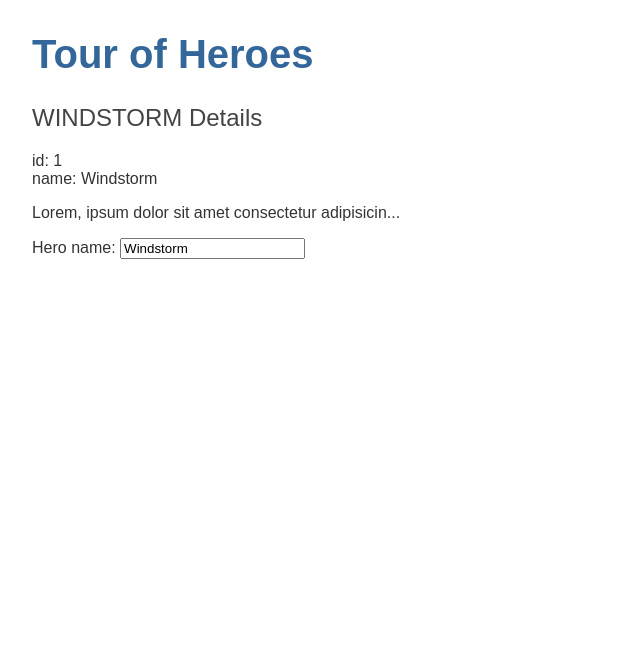
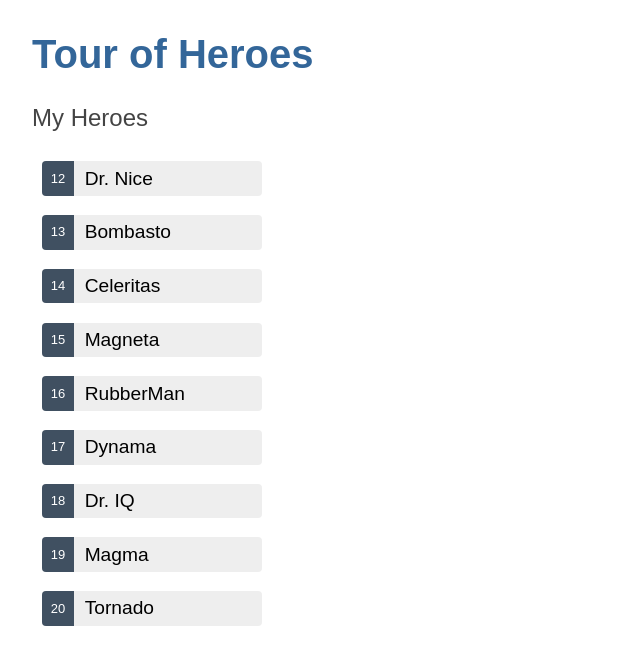
Before and after one commit to Mouhamet99/LetsAngular, an Angular app: page / in a window 1280 px wide. Shown: the top 664 px of the page, without its empty margins (0-640 px from the left). Built offline with nearby package versions, Linux system fonts and the light colour scheme.

Commit message:
display  list of heroes using mock-heroes

```diff
--- a/src/app/heroes/heroes.component.html
+++ b/src/app/heroes/heroes.component.html
@@ -1,8 +1,21 @@
-<h2>{{hero.name | uppercase}} Details</h2>
-<div><span>id: </span>{{hero.id}}</div>
-<div><span>name: </span>{{hero.name}}</div>
-<p>{{"Lorem, ipsum dolor sit amet consectetur adipisicing elit. Eos, error? Aut consequuntur, officia ea repellendus hicvoluptates earum dolores accusantium iste neque sunt voluptatum et alias aliquid omnis distinctio vero sit nesciuntofficiis! Ipsum cumque quibusdam id sequi, esse consectetur nihil culpa? Velit totam, molestiae dolor doloribus culpadicta hic!" | summary}}</p>
-<div>
-  <label for="name">Hero name: </label>
-  <input id="name" [(ngModel)]="hero.name" placeholder="name">
+<div *ngIf="selectedHero">
+  <h2>{{selectedHero.name | uppercase}} Details</h2>
+  <div>id: {{selectedHero.id}}</div>
+  <p>{{"Lorem id sequi, esse consectetur nihil culpa? Velit totam, molestiae dolor doloribus culpadicta hic!" | summary}}</p>
+  <div>
+    <label for="hero-name">Hero name: </label>
+    <input id="hero-name" [(ngModel)]="selectedHero.name" placeholder="name">
+  </div>
 </div>
+
+
+<h2>My Heroes</h2>
+<ul class="heroes">
+  <li *ngFor="let hero of heroes">
+    <button [class.selected]="hero === selectedHero" type="button" (click)="onSelect(hero)">
+      <span class="badge">{{hero.id}}</span>
+      <span class="name">{{hero.name}}</span>
+    </button>
+
+  </li>
+</ul>
--- a/src/app/heroes/heroes.component.ts
+++ b/src/app/heroes/heroes.component.ts
@@ -1,5 +1,6 @@
 import { Component, OnInit } from '@angular/core';
 import { Hero } from '../hero';
+import { HEROES } from '../mock-heroes';
 
 @Component({
   selector: 'app-heroes',
@@ -7,14 +8,16 @@ import { Hero } from '../hero';
   styleUrls: ['./heroes.component.css']
 })
 export class HeroesComponent implements OnInit {
-  hero: Hero = {
-    id: 1,
-    name: 'Windstorm'
-  };
+  selectedHero?:Hero;
+  heroes:Hero[] = HEROES
 
   constructor() { }
 
   ngOnInit(): void {
   }
+  onSelect(hero:Hero){
+    this.selectedHero = hero;
+
+  }
 
 }
--- /dev/null
+++ b/src/app/mock-heroes.ts
@@ -0,0 +1,13 @@
+import { Hero } from './hero';
+
+export const HEROES: Hero[] = [
+  { id: 12, name: 'Dr. Nice' },
+  { id: 13, name: 'Bombasto' },
+  { id: 14, name: 'Celeritas' },
+  { id: 15, name: 'Magneta' },
+  { id: 16, name: 'RubberMan' },
+  { id: 17, name: 'Dynama' },
+  { id: 18, name: 'Dr. IQ' },
+  { id: 19, name: 'Magma' },
+  { id: 20, name: 'Tornado' }
+];
--- a/src/styles.css
+++ b/src/styles.css
@@ -42,3 +42,71 @@ button:disabled {
 * {
   font-family: Arial, Helvetica, sans-serif;
 }
+
+
+/* HeroesComponent's private CSS styles */
+.heroes {
+  margin: 0 0 2em 0;
+  list-style-type: none;
+  padding: 0;
+  width: 15em;
+}
+
+.heroes li {
+  display: flex;
+}
+
+.heroes button {
+  flex: 1;
+  cursor: pointer;
+  position: relative;
+  left: 0;
+  background-color: #EEE;
+  margin: .5em;
+  padding: 0;
+  border-radius: 4px;
+  display: flex;
+  align-items: stretch;
+  height: 1.8em;
+}
+
+.heroes button:hover {
+  color: #2c3a41;
+  background-color: #e6e6e6;
+  left: .1em;
+}
+
+.heroes button:active {
+  background-color: #525252;
+  color: #fafafa;
+}
+
+.heroes button.selected {
+  background-color: black;
+  color: white;
+}
+
+.heroes button.selected:hover {
+  background-color: #505050;
+  color: white;
+}
+
+.heroes button.selected:active {
+  background-color: black;
+  color: white;
+}
+
+.heroes .badge {
+  display: inline-block;
+  font-size: small;
+  color: white;
+  padding: 0.8em 0.7em 0 0.7em;
+  background-color: #405061;
+  line-height: 1em;
+  margin-right: .8em;
+  border-radius: 4px 0 0 4px;
+}
+
+.heroes .name {
+  align-self: center;
+}
```
